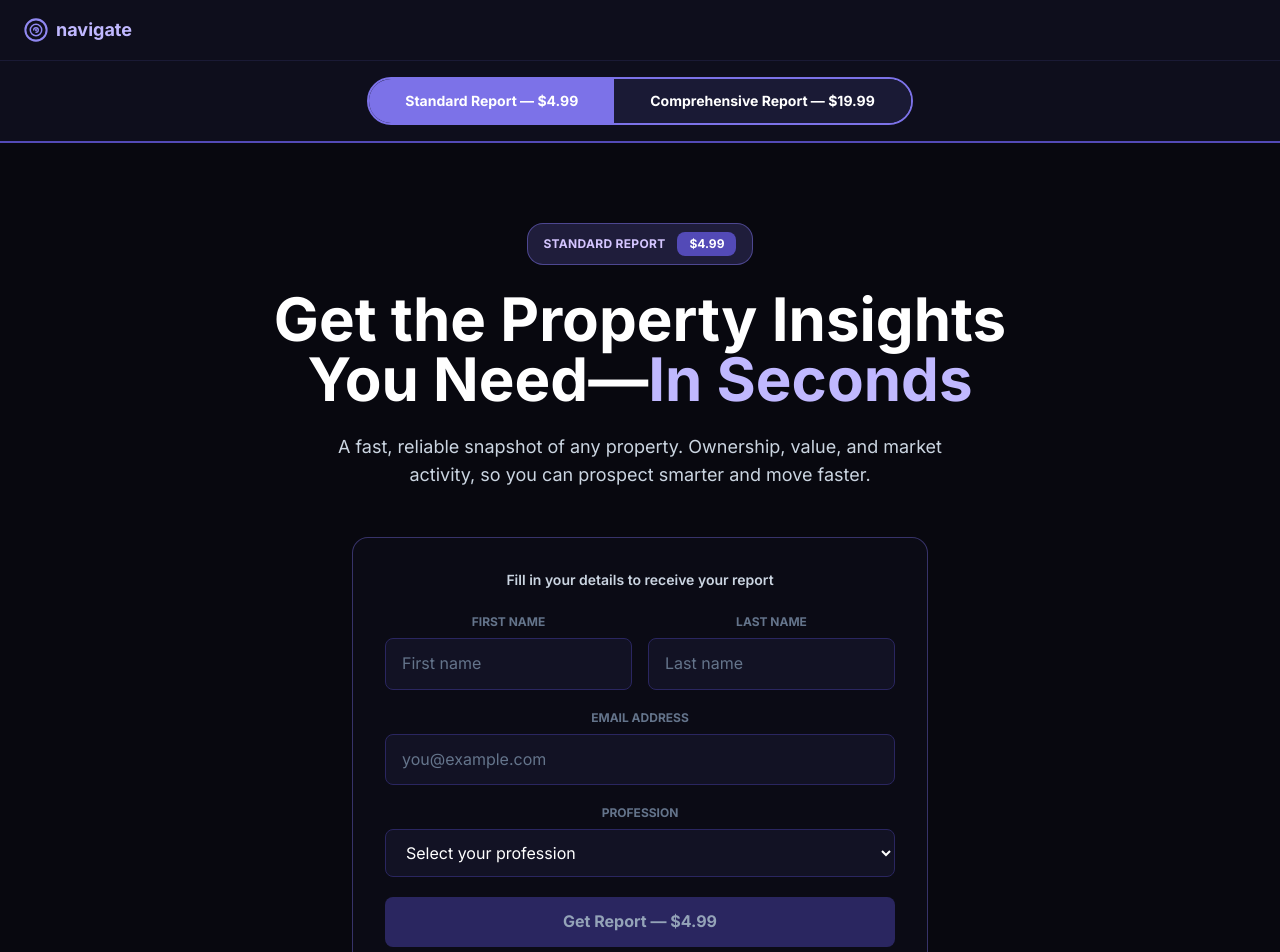
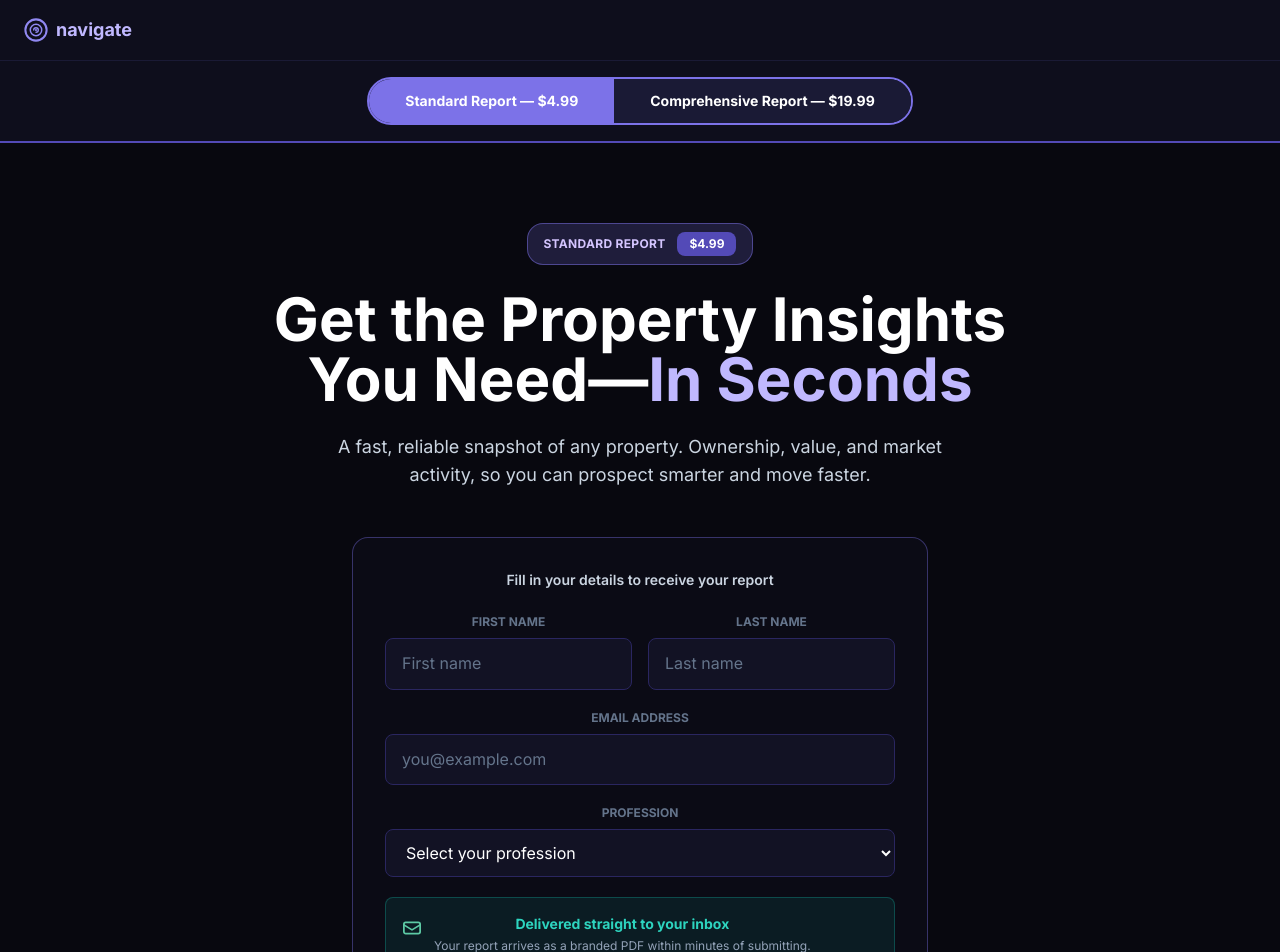
Before and after one commit to letsnavigatebmw/navigate-landing, a React (Vite) app: page / in a window 1280 px wide. Shown: the top 952 px of the page. Built offline with nearby package versions, Linux system fonts and the light colour scheme.

Commit message:
Add inbox callout box back to form

```diff
--- a/src/components/IntakeForm.jsx
+++ b/src/components/IntakeForm.jsx
@@ -131,6 +131,18 @@ export default function IntakeForm({ onSubmit, buttonText }) {
         </select>
       </div>
 
+      {/* Inbox Callout */}
+      <div className="flex gap-3 bg-teal-500/10 border border-teal-500/30 rounded-lg p-4">
+        <svg width="20" height="20" viewBox="0 0 16 16" fill="none" className="flex-shrink-0 mt-1">
+          <rect x="1.5" y="3.5" width="13" height="9" rx="1.5" stroke="#5dcaa5" strokeWidth="1.4"/>
+          <path d="M1.5 5.5l6.5 4 6.5-4" stroke="#5dcaa5" strokeWidth="1.4" strokeLinecap="round" strokeLinejoin="round"/>
+        </svg>
+        <div>
+          <p className="font-bold text-sm text-teal-400">Delivered straight to your inbox</p>
+          <p className="text-xs text-slate-400 mt-1">Your report arrives as a branded PDF within minutes of submitting.</p>
+        </div>
+      </div>
+
       {/* Error Message */}
       {error && (
         <div className="bg-red-500/20 border border-red-500/50 text-red-300 text-sm p-3 rounded-lg">
```
